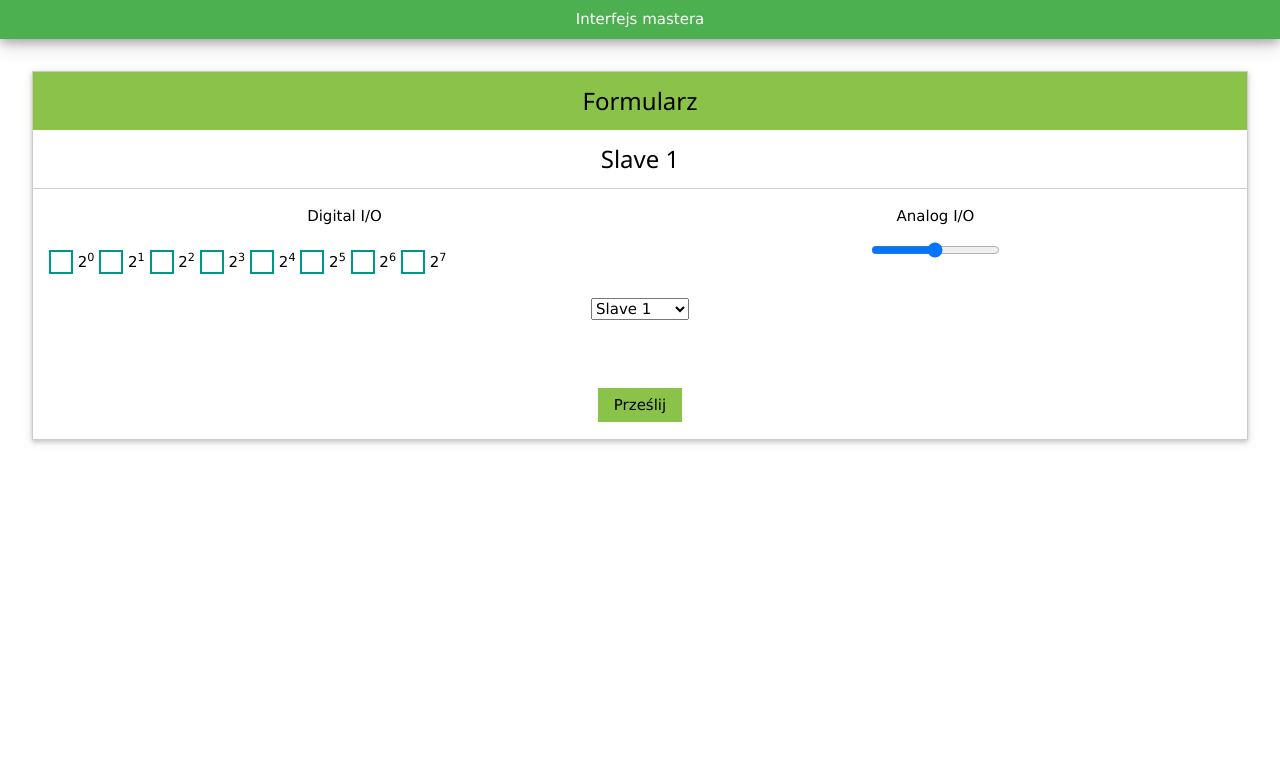
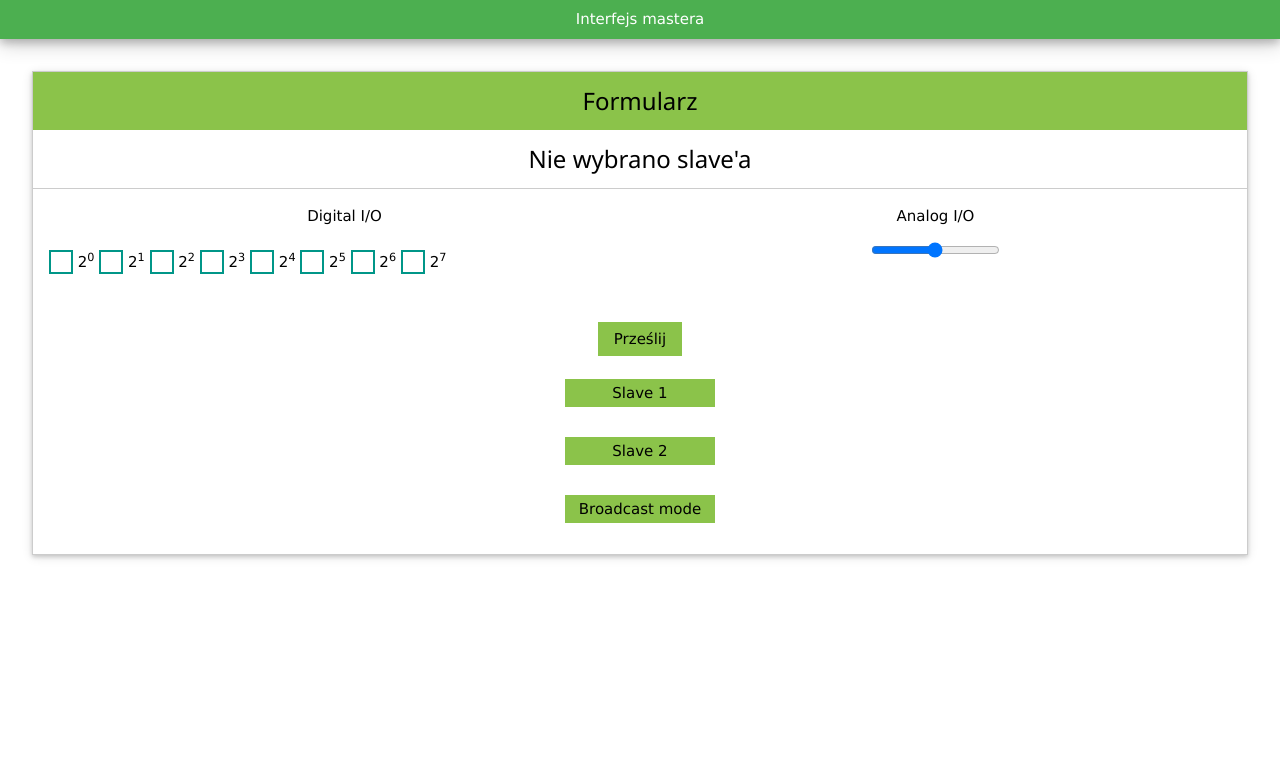
Before and after one commit to AraszDev/SiRSS-WebServer, a PHP site: page / in a window 1280 px wide. Shown: the top 763 px of the page. Run offline with PHP 8.4, Linux system fonts and the light colour scheme; tables that the repository leaves empty or names only in its code hold one stand-in row (values such as "Sample post").

Commit message:
Page php script now loads current DB values into form

```diff
--- a/index.php
+++ b/index.php
@@ -13,6 +13,16 @@
 		<div id="container">
 
 		<?php
+
+		if (isset($_POST['s1'])) {
+			$num = 0;
+		}
+		if (isset($_POST['s2'])) {
+			$num = 1;
+		}
+		if (isset($_POST['s3'])) {
+			$num = 2;
+		}
 
 		if (isset($_GET['analogSlider'])) //gdy wyslano form
 		{
@@ -37,7 +47,7 @@
 				echo "Connection failed";
 			}
 			else {
-				switch($_GET['select_slave']) {
+				switch($_GET['slaveNum']) {
 					case 0:
 					$sql = "SELECT * FROM slavestany
 						WHERE id=12";
@@ -56,7 +66,7 @@
 
 				if ($result->num_rows > 0) {
 					//cos juz istnieje w bazie danych - UPDATE
-					switch($_GET['select_slave']) {
+					switch($_GET['slaveNum']) {
 						case 0:
 						$sql = "UPDATE slavestany SET di=$przeliczone, ai=$_GET[analogSlider] WHERE id = 12";
 						break;
@@ -77,7 +87,7 @@
 				}
 				else {
 					//nic nie ma w bazie danych - INSERT INTO
-					switch($_GET['select_slave'])
+					switch($_GET['slaveNum'])
 					{
 						case 0:
 						//slave 1 record
@@ -104,33 +114,46 @@
 					}
 				}
 			}
+			$num = $_GET['slaveNum'];
 		}
 
-		// if (empty($_GET['digital']) //formularz nie byl wyslany
-		// {
-			// $conn = new mysqli($servername, $username, $password, $dbname);
-			// if ($conn->connect_error)
-			// {
-				// echo "Connection failed";
-			// }
-			// else
-			// {
-				// switch($_GET['select_slave']) {
-					// case 0:
-					// $sql = "SELECT * FROM slavestany
-						// WHERE id=12";
-					// break;
-					// case 1:
-					// $sql = "SELECT * FROM slavestany
-						// WHERE id=27";
-					// break;
-					// case 2:
-					// $sql = "SELECT * FROM slavestany
-						// WHERE id=255";
-					// break;
-				// }
-			// }
-		// }
+			$servername = "localhost";
+			$username = "root";
+			$password = "ziomeczek";
+			$dbname = "interfejs";
+			$conn = new mysqli($servername, $username, $password, $dbname);
+			$result = $conn->query("SELECT id, di, ai FROM slavestany WHERE id BETWEEN 0 and 255;");
+
+			// kolejne rzedy do tablicy
+			$slavearray = array();
+			while($row = mysqli_fetch_assoc($result))
+			{
+				$slavearray[] = $row;
+			}
+			for ($i = 0 ; $i < 3 ; $i++) {
+				if ($i != 2) {
+					$format = "Slave %d";
+					$final = sprintf($format, $i+1);
+					$slavearray[$i]["name"] = $final;
+				}
+				else
+					$slavearray[$i]["name"] = "Broadcast";
+			}
+			if (isset($num)) {
+				$binstring = decbin($slavearray[$num]["di"]);
+				$index = 0;
+				for ($i=strlen($binstring)-1 ; $i >= 0 ; $i--) {
+					if ($binstring[$i] == 1)
+						$ch[$index] = 1;
+					$index++;
+				}
+			}
+
+			// zamknij resultset
+			$result->close();
+
+			// odlacz od db
+			$conn->close();
 
 		?>
 
@@ -139,7 +162,7 @@
 					<h3>Formularz</h3>
 				</header>
 				<div class="w3-container w3-center">
-					<h3 class="w3-text-theme" id="tytul">Slave 1<h3>
+					<h3 class="w3-text-theme" id="tytul"><?php if (isset($num)) echo $slavearray[$num]["name"]; else echo "Nie wybrano slave'a"; ?><h3>
 				</div>
 
 				<div class="w3-border-top w3-container ">
@@ -186,29 +209,36 @@
 					</div>
 					<div class="w3-col l6 w3-center">
 					<p>Analog I/O</p>
-					<input type="range" name="analogSlider" id="analogSlider" value="<?php if (isset($analog)) echo $analog ?>"/>
+					<input type="range" name="analogSlider" value="<?php if (isset($num)) echo $slavearray[$num]["ai"]; ?>"/>
 					</div>
 
 					</div>
 
 					<!-- Poza responsywnymi kolumnami -->
 					<div class="w3-center w3-margin-top w3-margin-bottom">
-						<select id="select_slave" name="select_slave" onchange="slaveChange();">
-						<option selected="selected" value=0>Slave 1</option>
-						<option value=1>Slave 2</option>
-						<option value=2>Broadcast</option>
-						</select>
-
+						<input type="number" name="slaveNum" value="<?php if (isset($num)) echo $num;?>" style="visibility: hidden;" />
+						<br>
+						<input type="submit" class="w3-btn w3-light-green" value="Prześlij" <?php if (!isset($num)) echo "disabled"; ?>/>
+						</form>
 						<br>
 						<br>
+						<div class="rameczka ">
+							<form action="<?php echo htmlspecialchars($_SERVER['PHP_SELF']); ?>" method="post">
+							<input type="submit" class="w3-btn w3-light-green button" id="slave1" name="s1" value="Slave 1" />
+							</form>
+						</div>
+						<div class="rameczka ">
+							<form action="<?php echo htmlspecialchars($_SERVER['PHP_SELF']); ?>" method="post">
+							<input type="submit" class="w3-btn w3-light-green button" id="slave2" name="s2" value="Slave 2" />
+							</form>
+						</div>
+						<div class="rameczka ">
+							<form action="<?php echo htmlspecialchars($_SERVER['PHP_SELF']); ?>" method="post">
+							<input type="submit" class="w3-btn w3-light-green button" id="slave3" name="s3" value="Broadcast mode" />
+							</form>
+						</div>
+					</div>
 
-						<br>
-						<br>
-
-						<input type="submit" class="w3-btn w3-light-green"  id="przyciskPrzeslij" value="Prześlij" />
-
-					</div>
-					</form>
 
 
 
@@ -225,10 +255,5 @@
 			<p class="w3-center w3-small w3-margin-2">Wykonanie: Rafał Araszkiewicz, Przemysław Nikratowicz, Paulina Sadowska</p>
 		</div>
 
-
-	<script src="skhmg.js"></script>
-
-
-
 	</body>
 </html>
--- a/main.css
+++ b/main.css
@@ -16,5 +16,14 @@ body > #container { height: auto; min-height: 100%; } /* Stopka*/
 }
 
 .rameczka {
-	border: 2px solid black;
+
+	margin-bottom: 2em;
 }
+
+.button {
+display:inline-block;
+min-width: 50px;
+width: 150px;
+padding:5px 10px;
+
+}
--- a/skhmg.js
+++ /dev/null
@@ -1,7 +0,0 @@
-var titles = ["Slave 1", "Slave 2", "Broadcast mode"];
-
-function slaveChange() {
-	var selectBox = document.getElementById("select_slave");
-    var selectedValue = selectBox.options[selectBox.selectedIndex].value;
-	document.getElementById("tytul").innerHTML = titles[selectedValue];
-};
```
